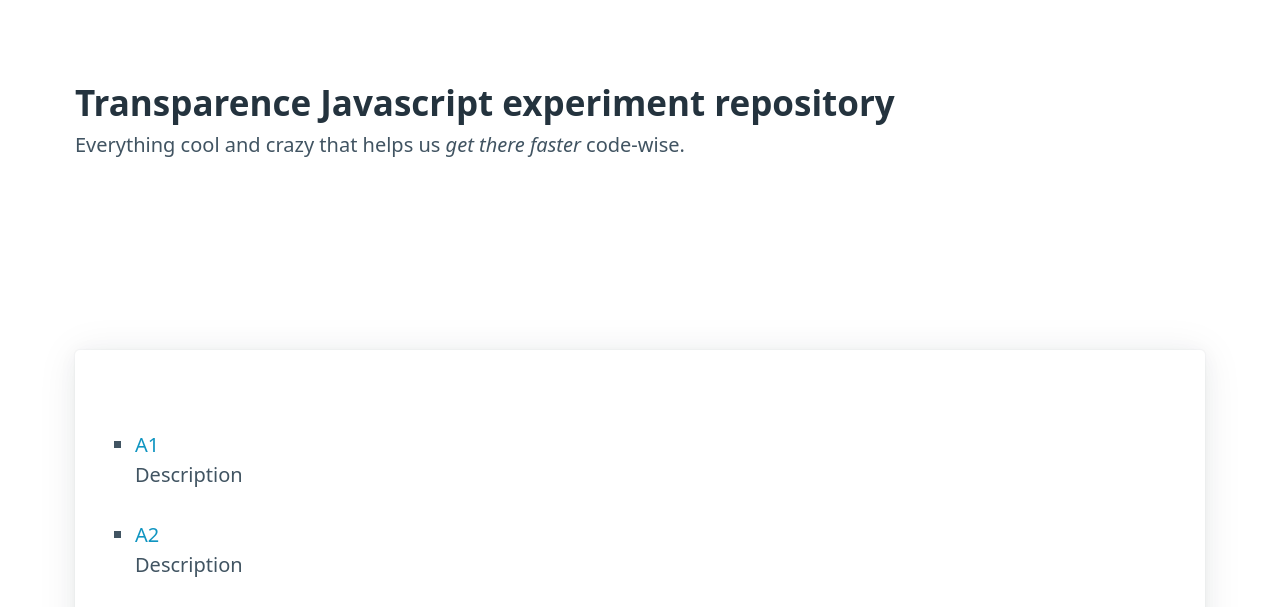
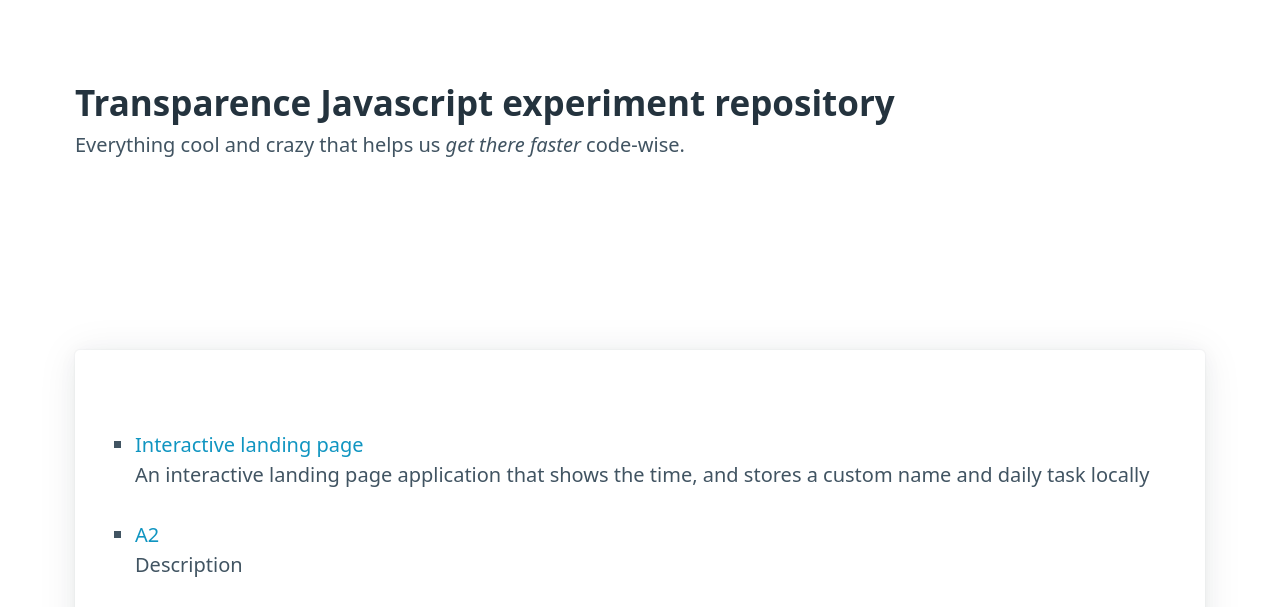
Before and after one commit to transparenceco/TransparenceJS, a plain HTML site: page index.html in a window 1280 px wide. Shown: the part 193-800 px from the top of the page. Drawn offline with nearby package versions, Linux system fonts and the light colour scheme.

Commit message:
Updated the home page

```diff
--- a/index.html
+++ b/index.html
@@ -26,7 +26,7 @@
       <div class="grid">
         <div><article>
           <ul>
-            <li><a href="a1/">A1</a><p>Description</p></li>
+            <li><a href="a1/">Interactive landing page</a><p>An interactive landing page application that shows the time, and stores a custom name and daily task locally</p></li>
             <li><a href="a2/">A2</a><p>Description</p></li>
             <li><a href="a3/">A3</a><p>Description</p></li>
             <li><a href="a4/">A4</a><p>Description</p></li>
```
